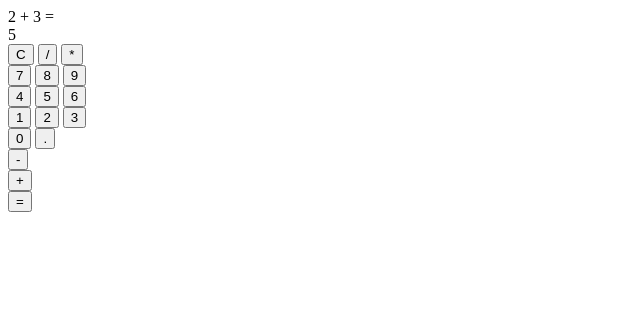
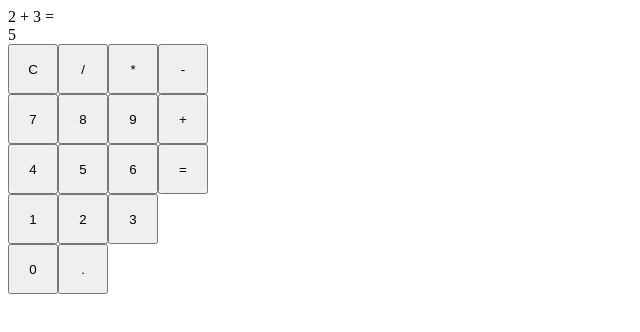
Before and after one commit to Xauzu/odin-foundations-calculator, a plain HTML site: page index.html in a window 1280 px wide. Shown: the whole page, without its empty margins (0-640 px from the left). Drawn offline with Linux system fonts and the light colour scheme.

Commit message:
Update calculator stylesheet, Update button values

```diff
--- a/index.html
+++ b/index.html
@@ -18,43 +18,43 @@
                 5
             </div>
         </div>
-        <div class="keys">
+        <div class="keypad">
             <div class="left">
                 <div class="leftRow1">
-                    <button class="keys">C</button>
-                    <button class="keys">/</button>
-                    <button class="keys">*</button>
+                    <button class="keys" data-key="C">C</button>
+                    <button class="keys" data-key="/">/</button>
+                    <button class="keys" data-key="*">*</button>
                 </div>
                 <div class="leftRow2">
-                    <button class="keys">7</button>
-                    <button class="keys">8</button>
-                    <button class="keys">9</button>
+                    <button class="keys" data-key="7">7</button>
+                    <button class="keys" data-key="8">8</button>
+                    <button class="keys" data-key="9">9</button>
                 </div>
                 <div class="leftRow3">
-                    <button class="keys">4</button>
-                    <button class="keys">5</button>
-                    <button class="keys">6</button>
+                    <button class="keys" data-key="4">4</button>
+                    <button class="keys" data-key="5">5</button>
+                    <button class="keys" data-key="6">6</button>
 
                 </div>
                 <div class="leftRow4">
-                    <button class="keys">1</button>
-                    <button class="keys">2</button>
-                    <button class="keys">3</button>
+                    <button class="keys" data-key="1">1</button>
+                    <button class="keys" data-key="2">2</button>
+                    <button class="keys" data-key="3">3</button>
                 </div>
                 <div class="leftRow5">
-                    <button class="keys">0</button>
-                    <button class="keys">.</button>
+                    <button class="keys" data-key="0">0</button>
+                    <button class="keys" data-key=".">.</button>
                 </div>
             </div>
             <div class="right">
                 <div class="rightRow1">
-                    <button class="keys">-</button>
+                    <button class="keys" data-key="-">-</button>
                 </div>
                 <div class="rightRow2">
-                    <button class="keys">+</button>
+                    <button class="keys" data-key="+">+</button>
                 </div>
                 <div class="rightRow3">
-                    <button class="keys">=</button>
+                    <button class="keys" data-key="=">=</button>
                 </div>
             </div>
         </div>
--- a/style.css
+++ b/style.css
@@ -0,0 +1,23 @@
+body, .keypad {
+    display: flex;
+}
+
+.display, .cal, .left, .right {
+    display: flex;
+    flex-direction: column;
+}
+
+[class^="leftRow"] {
+    display: flex;
+    flex-direction: row;
+}
+
+[class^="rightRow"] {
+    display: flex;
+    flex-direction: row;
+}
+
+.keys {
+    width: 50px;
+    height: 50px;
+}
```
